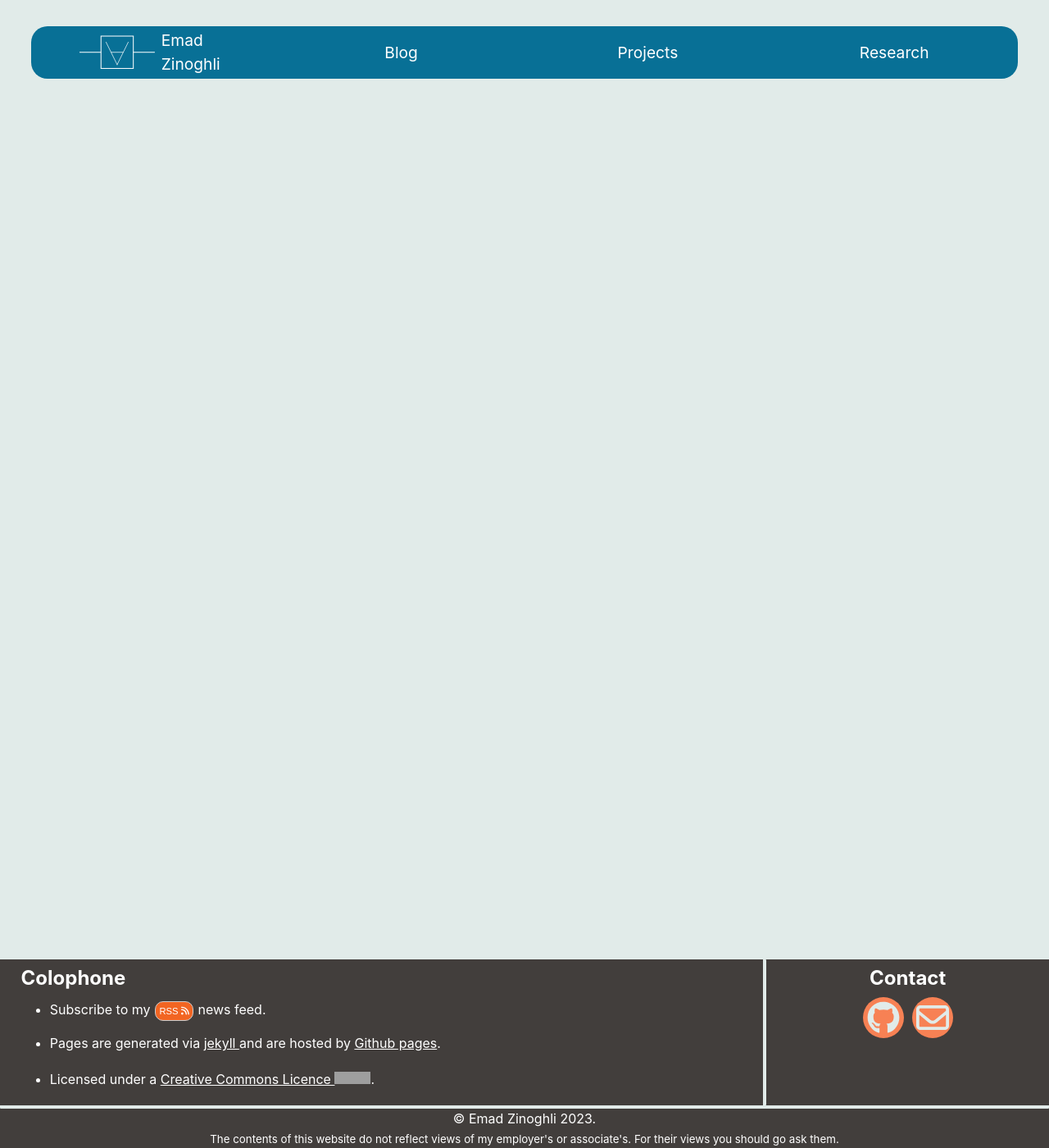
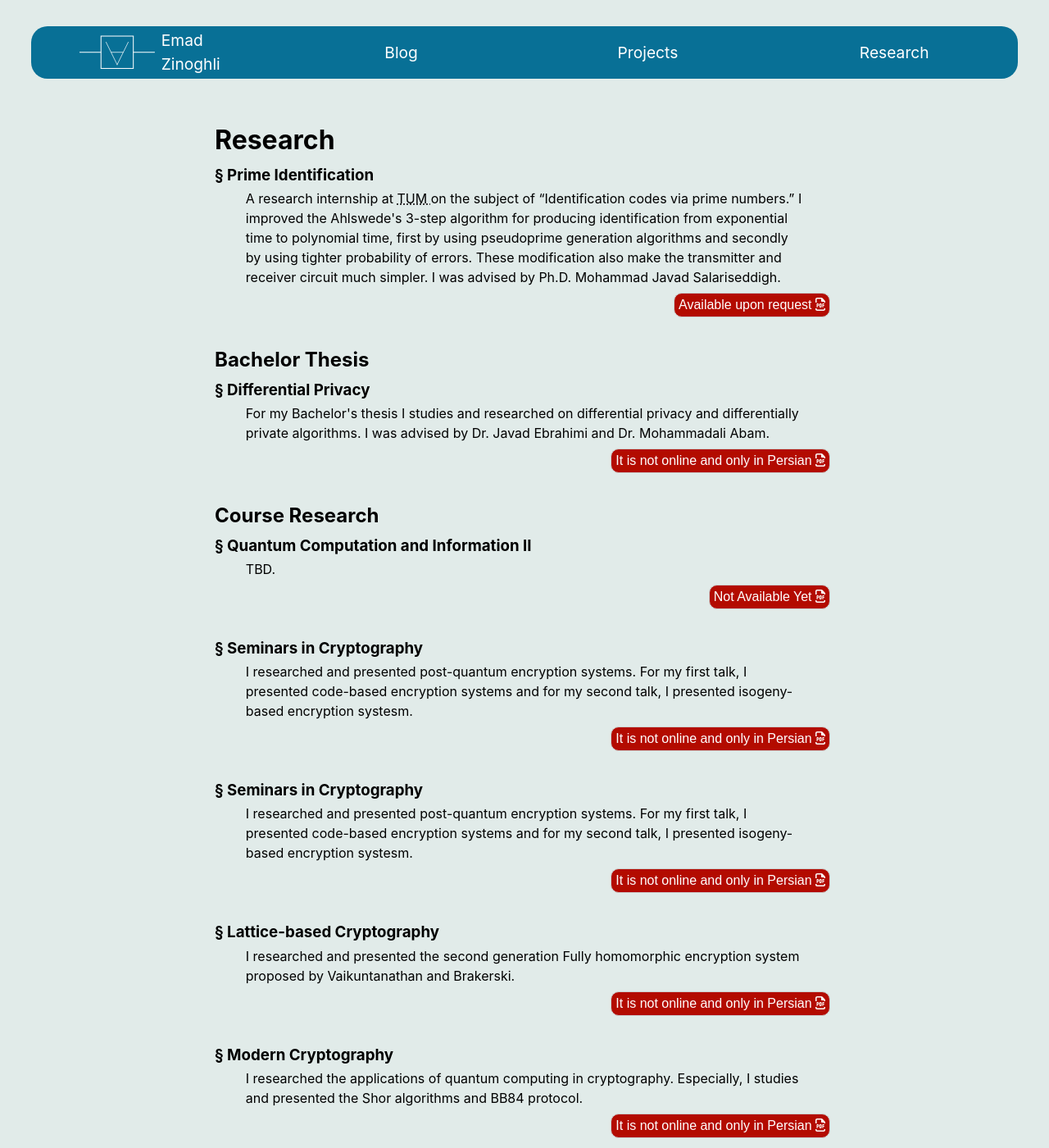
Before and after one commit to emadzinoghli/emadzinoghli.github.io, a Jekyll site: the page built from research.html, in a window 1280 px wide and 1400 px high. Shown: the whole window at 82% size. Built offline with Jekyll 4.4.1, drawn with Linux system fonts in a browser that asks for light colours; nearby versions of some CDN libraries; grey boxes are pictures that could not be loaded.

Commit message:
fixed research and project pages

```diff
--- /dev/null
+++ b/research.html
@@ -0,0 +1,72 @@
+---
+layout: page
+title: Research
+permalink: /research
+---
+
+<h1> Research </h1>
+    {%- capture desc -%}
+    A research internship at <abbr title="Technical University of Munich"> TUM </abbr> on the subject of <q>Identification codes via prime numbers.</q> I improved the Ahlswede's 3-step algorithm for producing identification from exponential time to polynomial time, first by using pseudoprime generation algorithms and secondly by using tighter probability of errors. These modification also make the transmitter and receiver circuit much simpler. I was advised by Ph.D. Mohammad Javad Salariseddigh.
+    {%- endcapture -%}
+
+    {%- include components/project-card.html
+        title="Prime Identification"
+        description=desc
+        class="PDF"
+        button="Available upon request"
+        url=""
+        icon="fa-regular fa-file-pdf" -%}
+<h2> Bachelor Thesis </h2>
+
+{%- include components/project-card.html
+    title="Differential Privacy"
+    description="For my Bachelor's thesis I studies and researched on differential privacy and differentially private algorithms. I was advised by Dr. Javad Ebrahimi and Dr. Mohammadali Abam."
+    class="PDF"
+    button="It is not online and only in Persian"
+    url=""
+    icon="fa-regular fa-file-pdf" -%}
+
+<h2> Course Research </h2>
+
+{%- include components/project-card.html
+    title="Quantum Computation and Information II"
+    description="TBD."
+    class="PDF"
+    button="Not Available Yet"
+    url=""
+    icon="fa-regular fa-file-pdf" -%}
+
+{%- include components/project-card.html
+    title="Seminars in Cryptography"
+    description="I researched and presented post-quantum encryption systems. For my first talk, I presented code-based encryption systems and for my second talk, I presented isogeny-based encryption systesm. "
+    class="PDF"
+    button="It is not online and only in Persian"
+    url=""
+    icon="fa-regular fa-file-pdf" -%}
+
+
+{%- include components/project-card.html
+    title="Seminars in Cryptography"
+    description="I researched and presented post-quantum encryption systems. For my first talk, I presented code-based encryption systems and for my second talk, I presented isogeny-based encryption systesm. "
+    class="PDF"
+    button="It is not online and only in Persian"
+    url=""
+    icon="fa-regular fa-file-pdf" -%}
+
+
+{%- include components/project-card.html
+    title="Lattice-based Cryptography"
+    description="I researched and presented the second generation Fully homomorphic encryption system proposed by Vaikuntanathan and Brakerski. "
+    class="PDF"
+    button="It is not online and only in Persian"
+    url=""
+    icon="fa-regular fa-file-pdf" -%}
+
+
+{%- include components/project-card.html
+    title="Modern Cryptography"
+    description="I researched the applications of quantum computing in cryptography. Especially, I studies and presented the Shor algorithms and BB84 protocol."
+    class="PDF"
+    button="It is not online and only in Persian"
+    url=""
+    icon="fa-regular fa-file-pdf" -%}
```
Also changed, not shown: projects.html (+27 -23 lines), research.md (deleted, +0 -5 lines).
